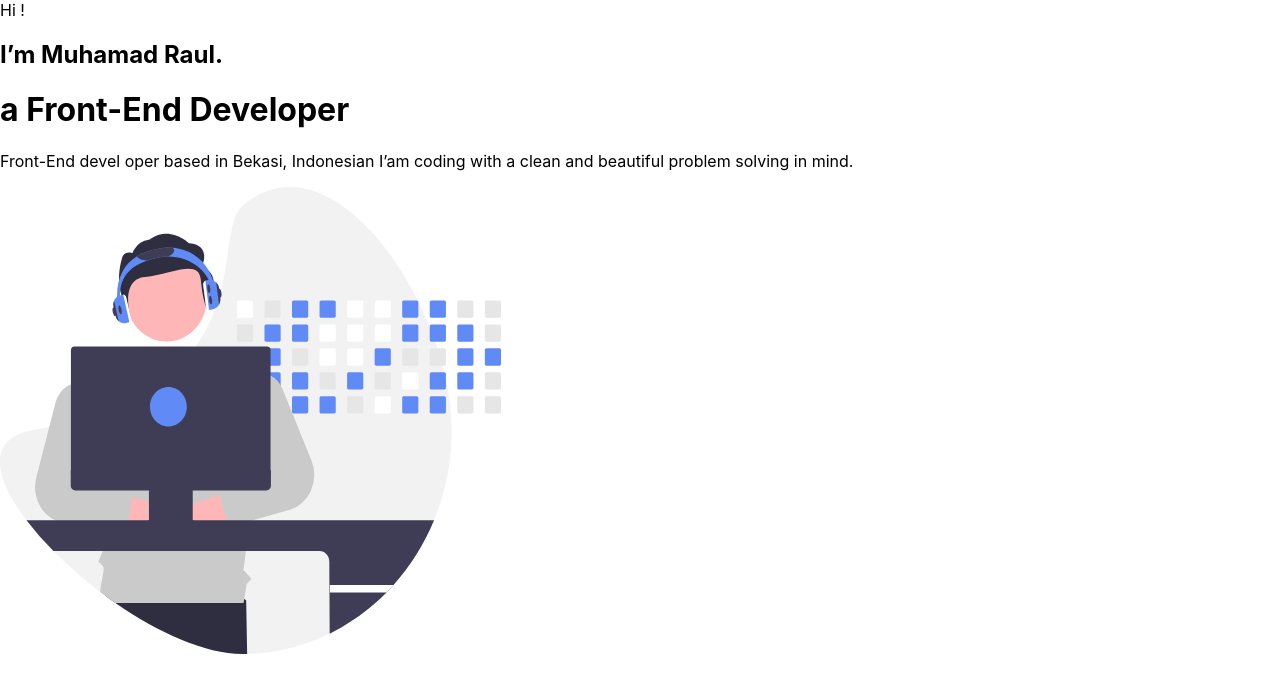
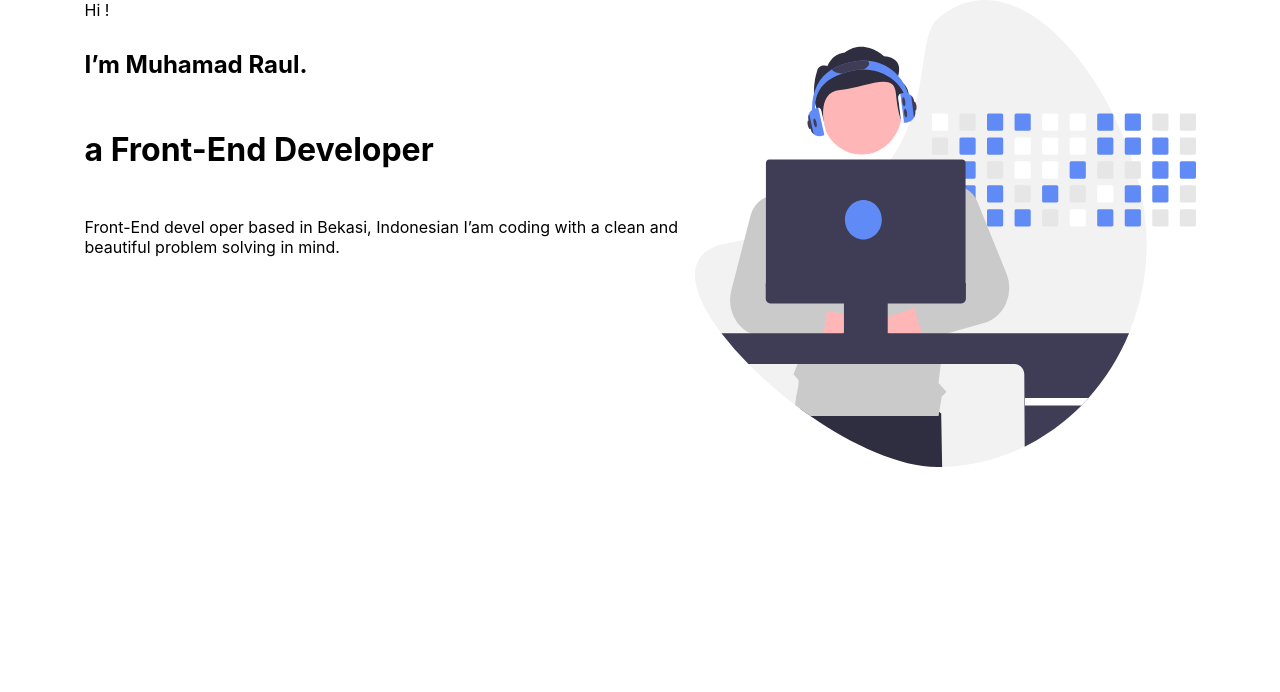
Before and after one commit to yevhenkr/portfolio-second-variant, a React app: page / in a window 1280 px wide. Shown: the top 692 px of the page. Built offline with nearby package versions, Linux system fonts and the light colour scheme.

Commit message:
feat: wrapper

```diff
--- a/src/App.tsx
+++ b/src/App.tsx
@@ -1,6 +1,6 @@
 import './App.css';
 import styled from 'styled-components';
-import {Main} from "./common/components/layout/main/main";
+import {Main} from "./common/components/layout/main/Main";
 
 
 function App() {
--- a/src/common/components/layout/main/main.tsx
+++ b/src/common/components/layout/main/Main.tsx
@@ -1,18 +1,21 @@
 import {UserSVG} from "../../../../assets/icons/user";
 import styled from "styled-components";
+import {FlexWrapper} from "../../ui/flexWrapper/FlexWrapper";
 
 export const Main = () => {
     return (
         <main>
-            <div>
+            <FlexWrapper flexDirection={"row"} justify={"center"}>
+            <FlexWrapper flexDirection={"column"} max_width={"600px"} width={"100%"}>
                 <StyledSpan>Hi !</StyledSpan>
                 <StyledH2>I’m Muhamad Raul.</StyledH2>
                 <StyledH1>a Front-End Developer</StyledH1>
                 <StyledP>Front-End devel oper based in Bekasi, Indonesian
                     I’am coding with a clean and beautiful problem
                     solving in mind.</StyledP>
-            </div>
+            </FlexWrapper>
             <UserSVG/>
+            </FlexWrapper>
         </main>
     );
 };
--- /dev/null
+++ b/src/common/components/ui/flexWrapper/FlexWrapper.tsx
@@ -0,0 +1,23 @@
+import styled from 'styled-components'
+
+type FlexWrapperType = {
+  align_i?: 'baseline' | 'center' | 'flex-end' | 'flex-start' | 'stretch'
+  flexDirection?: 'column' | 'column-reverse' | 'row' | 'row-reverse'
+  gap?: string
+  justify?: 'center' | 'flex-end' | 'flex-start' | 'space-around' | 'space-between' | 'space-evenly'
+  wrap?: 'nowrap' | 'wrap' | 'wrap-reverse'
+  max_width?: string
+  width?: string
+}
+
+export const FlexWrapper = styled.div<FlexWrapperType>`
+  display: flex;
+  height: 100%;
+  flex-direction: ${props => props.flexDirection || 'row'};
+  justify-content: ${props => props.justify || 'flex-start'};
+  align-items: ${props => props.align_i || 'stretch'};
+  flex-wrap: ${props => props.wrap || 'nowrap'};
+  gap: ${props => props.gap || '10px'};
+  max-width: ${props => props.max_width || 'auto'};
+  width: ${props => props.width || 'auto'};
+`
```
